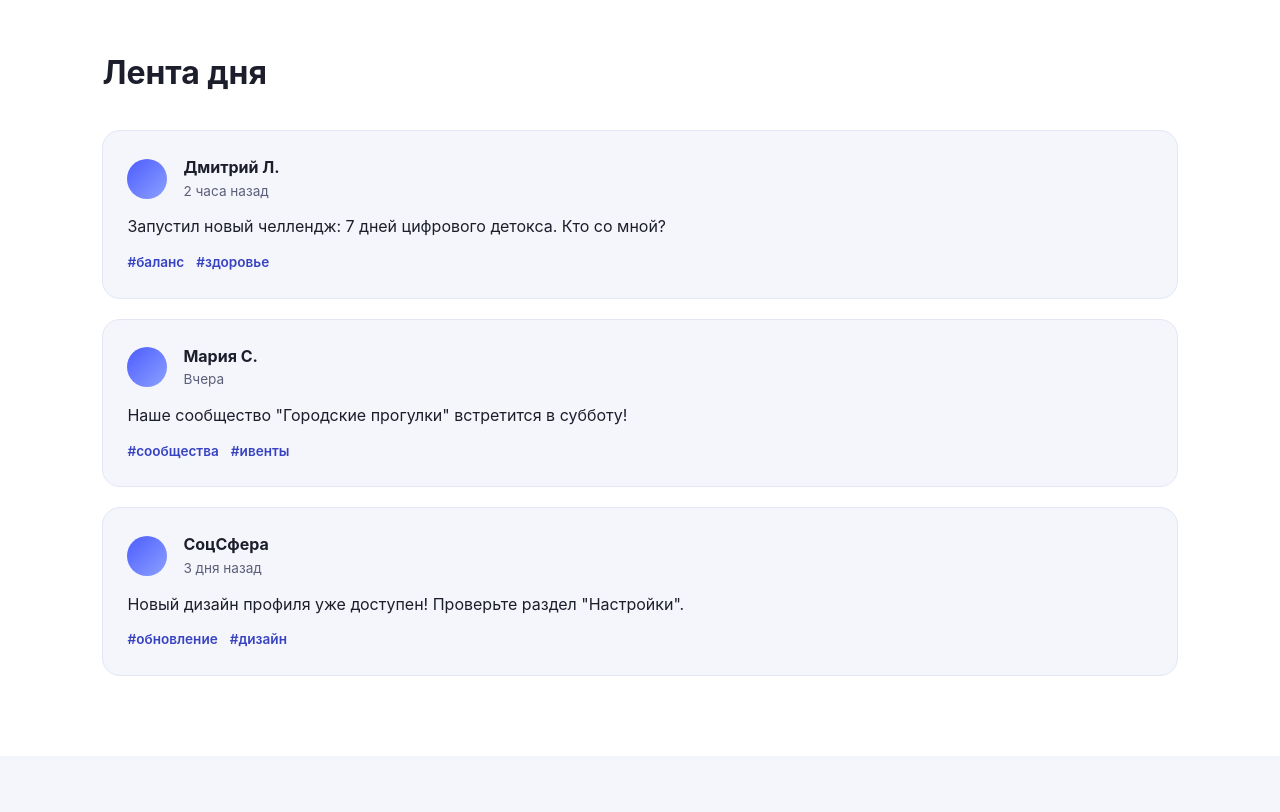
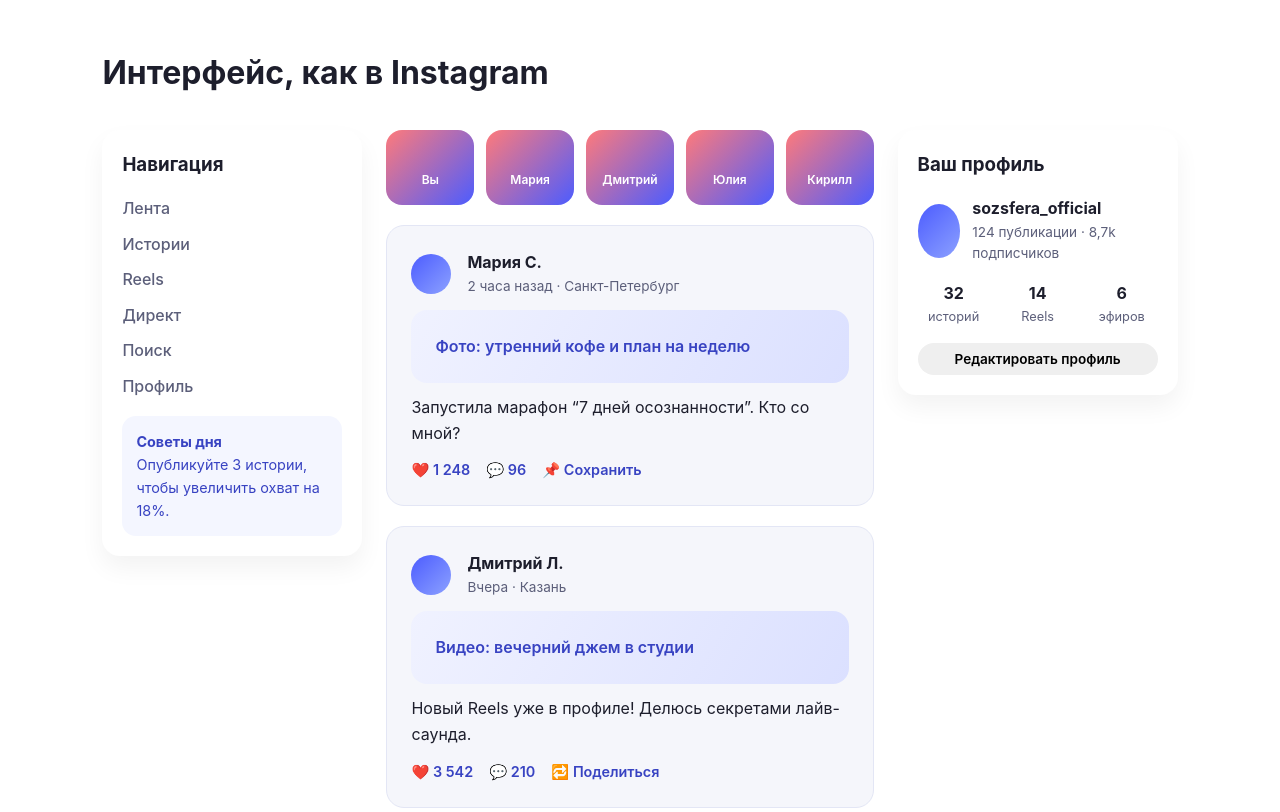
Before and after one commit to forget-ful-day/OS, a website: page public/index.html in a window 1280 px wide. Shown: the part 1040-1852 px from the top of the page. Drawn offline with Linux system fonts and the light colour scheme.

Commit message:
Expand landing page with Instagram-style UI

```diff
--- a/public/index.html
+++ b/public/index.html
@@ -13,7 +13,7 @@
         <div class="logo">СоцСфера</div>
         <ul class="nav-links">
           <li><a href="#features">Возможности</a></li>
-          <li><a href="#feed">Лента</a></li>
+          <li><a href="#app">Интерфейс</a></li>
           <li><a href="#community">Сообщества</a></li>
           <li><a href="#cta">Присоединиться</a></li>
         </ul>
@@ -21,10 +21,10 @@
       </nav>
       <div class="hero-content">
         <div>
-          <h1>СоцСфера — место, где ваши истории находят своих людей.</h1>
+          <h1>СоцСфера — готовая соцсеть в стиле Instagram для вашего бренда.</h1>
           <p>
-            Делитесь моментами, создавайте сообщества, проводите прямые эфиры и
-            настраивайте свою ленту под интересы. Всё в одном приложении.
+            Публикуйте посты, истории и ролики, общайтесь в директе, ведите
+            прямые эфиры и находите друзей по интересам. Всё в одном приложении.
           </p>
           <div class="hero-actions">
             <button class="btn primary">Создать аккаунт</button>
@@ -33,32 +33,32 @@
           <div class="hero-stats">
             <div>
               <strong>2,3 млн</strong>
-              <span>пользователей</span>
+              <span>активных пользователей</span>
             </div>
             <div>
               <strong>15 тыс.</strong>
-              <span>сообществ</span>
+              <span>сообществ и чатов</span>
             </div>
             <div>
               <strong>98%</strong>
-              <span>довольных</span>
+              <span>лояльность аудитории</span>
             </div>
           </div>
         </div>
         <div class="hero-card">
           <div class="status">
             <span class="badge live">Live</span>
-            <p>Сегодня в эфире: музыкальная комната “Вечерний джем”.</p>
+            <p>Сегодня в эфире: интервью с блогерами “Городские истории”.</p>
           </div>
           <div class="profile">
             <div class="avatar"></div>
             <div>
               <h3>Алина К.</h3>
-              <p>Создательница сообщества “Городские прогулки”</p>
+              <p>Авторка канала “Городские прогулки”</p>
             </div>
           </div>
           <div class="card-footer">
-            <span>Новые друзья: 128</span>
+            <span>Новые подписчики: 128</span>
             <button class="btn small">Подписаться</button>
           </div>
         </div>
@@ -71,68 +71,107 @@
         <div class="grid">
           <article>
             <h3>Умная лента</h3>
-            <p>Алгоритм подбирает контент по интересам и событиям в вашем районе.</p>
+            <p>Рекомендации на основе подписок, хэштегов и активности друзей.</p>
           </article>
           <article>
             <h3>Приватность</h3>
             <p>Гибкие настройки видимости постов, историй и списков друзей.</p>
           </article>
           <article>
-            <h3>Комнаты</h3>
-            <p>Создавайте голосовые комнаты и проводите встречи в один клик.</p>
+            <h3>Истории и Reels</h3>
+            <p>Быстрые форматы контента с эффектами, музыкой и интерактивом.</p>
           </article>
           <article>
-            <h3>Маркетплейс</h3>
-            <p>Покупайте и продавайте локально прямо в приложении.</p>
+            <h3>Директ и звонки</h3>
+            <p>Личные сообщения, групповые чаты и видеовстречи без переключений.</p>
           </article>
         </div>
       </section>
 
-      <section id="feed" class="section alt">
-        <h2>Лента дня</h2>
+      <section id="app" class="section alt">
+        <h2>Интерфейс, как в Instagram</h2>
+        <div class="app-layout">
+          <aside class="sidebar">
+            <h3>Навигация</h3>
+            <ul>
+              <li>Лента</li>
+              <li>Истории</li>
+              <li>Reels</li>
+              <li>Директ</li>
+              <li>Поиск</li>
+              <li>Профиль</li>
+            </ul>
+            <div class="sidebar-card">
+              <p><strong>Советы дня</strong></p>
+              <p>Опубликуйте 3 истории, чтобы увеличить охват на 18%.</p>
+            </div>
+          </aside>
           <div class="feed">
+            <div class="stories">
+              <div class="story"><span>Вы</span></div>
+              <div class="story"><span>Мария</span></div>
+              <div class="story"><span>Дмитрий</span></div>
+              <div class="story"><span>Юлия</span></div>
+              <div class="story"><span>Кирилл</span></div>
+            </div>
             <article class="feed-item">
               <div class="feed-header">
                 <div class="avatar small"></div>
                 <div>
-                <strong>Дмитрий Л.</strong>
-                <span>2 часа назад</span>
+                  <strong>Мария С.</strong>
+                  <span>2 часа назад · Санкт-Петербург</span>
                 </div>
               </div>
-            <p>Запустил новый челлендж: 7 дней цифрового детокса. Кто со мной?</p>
-            <div class="feed-tags">
-              <span>#баланс</span>
-              <span>#здоровье</span>
+              <div class="post-preview">Фото: утренний кофе и план на неделю</div>
+              <p>Запустила марафон “7 дней осознанности”. Кто со мной?</p>
+              <div class="feed-actions">
+                <span>❤️ 1 248</span>
+                <span>💬 96</span>
+                <span>📌 Сохранить</span>
               </div>
             </article>
             <article class="feed-item">
               <div class="feed-header">
                 <div class="avatar small"></div>
                 <div>
-                <strong>Мария С.</strong>
-                <span>Вчера</span>
+                  <strong>Дмитрий Л.</strong>
+                  <span>Вчера · Казань</span>
                 </div>
               </div>
-            <p>Наше сообщество "Городские прогулки" встретится в субботу!</p>
-            <div class="feed-tags">
-              <span>#сообщества</span>
-              <span>#ивенты</span>
+              <div class="post-preview">Видео: вечерний джем в студии</div>
+              <p>Новый Reels уже в профиле! Делюсь секретами лайв-саунда.</p>
+              <div class="feed-actions">
+                <span>❤️ 3 542</span>
+                <span>💬 210</span>
+                <span>🔁 Поделиться</span>
               </div>
             </article>
-          <article class="feed-item">
-            <div class="feed-header">
-              <div class="avatar small"></div>
+          </div>
+          <aside class="profile-card">
+            <h3>Ваш профиль</h3>
+            <div class="profile-summary">
+              <div class="avatar"></div>
               <div>
-                <strong>СоцСфера</strong>
-                <span>3 дня назад</span>
+                <strong>sozsfera_official</strong>
+                <span>124 публикации · 8,7k подписчиков</span>
               </div>
             </div>
-            <p>Новый дизайн профиля уже доступен! Проверьте раздел "Настройки".</p>
-            <div class="feed-tags">
-              <span>#обновление</span>
-              <span>#дизайн</span>
+            <div class="profile-stats">
+              <div>
+                <strong>32</strong>
+                <span>историй</span>
               </div>
-          </article>
+              <div>
+                <strong>14</strong>
+                <span>Reels</span>
+              </div>
+              <div>
+                <strong>6</strong>
+                <span>эфиров</span>
+              </div>
+            </div>
+            <button class="btn small">Редактировать профиль</button>
+          </aside>
         </div>
       </section>
 
--- a/public/styles.css
+++ b/public/styles.css
@@ -230,6 +230,107 @@ body {
   border: 1px solid #e3e6f5;
 }
 
+.app-layout {
+  display: grid;
+  grid-template-columns: minmax(200px, 260px) minmax(320px, 1fr) minmax(220px, 280px);
+  gap: 24px;
+  align-items: start;
+}
+
+.sidebar,
+.profile-card {
+  background: var(--white);
+  padding: 20px;
+  border-radius: 18px;
+  box-shadow: 0 12px 24px rgba(0, 0, 0, 0.05);
+  display: flex;
+  flex-direction: column;
+  gap: 16px;
+}
+
+.sidebar ul {
+  list-style: none;
+  display: grid;
+  gap: 10px;
+  color: var(--muted);
+  font-weight: 500;
+}
+
+.sidebar-card {
+  background: #f4f6ff;
+  padding: 14px;
+  border-radius: 14px;
+  color: var(--primary-dark);
+  font-size: 0.9rem;
+}
+
+.stories {
+  display: grid;
+  grid-template-columns: repeat(auto-fit, minmax(70px, 1fr));
+  gap: 12px;
+}
+
+.story {
+  background: linear-gradient(135deg, #ff7a7a, #4c5cff);
+  color: var(--white);
+  border-radius: 16px;
+  padding: 16px 10px;
+  font-size: 0.75rem;
+  font-weight: 600;
+  text-align: center;
+}
+
+.story span {
+  display: block;
+  margin-top: 24px;
+}
+
+.post-preview {
+  background: linear-gradient(120deg, #f0f2ff, #dbe0ff);
+  border-radius: 16px;
+  padding: 24px;
+  color: var(--primary-dark);
+  font-weight: 600;
+  margin: 12px 0;
+}
+
+.feed-actions {
+  display: flex;
+  gap: 16px;
+  flex-wrap: wrap;
+  margin-top: 12px;
+  color: var(--primary-dark);
+  font-weight: 600;
+  font-size: 0.9rem;
+}
+
+.profile-summary {
+  display: flex;
+  gap: 12px;
+  align-items: center;
+}
+
+.profile-summary span {
+  display: block;
+  color: var(--muted);
+  font-size: 0.85rem;
+}
+
+.profile-stats {
+  display: grid;
+  grid-template-columns: repeat(3, 1fr);
+  gap: 12px;
+  text-align: center;
+  color: var(--muted);
+  font-size: 0.8rem;
+}
+
+.profile-stats strong {
+  display: block;
+  color: var(--text);
+  font-size: 1rem;
+}
+
 .feed-header {
   display: flex;
   gap: 16px;
@@ -324,4 +425,8 @@ body {
   .cta {
     margin: 0 6% 60px;
   }
+
+  .app-layout {
+    grid-template-columns: 1fr;
+  }
 }
```
Lines whose indentation alone changed are shown as unchanged.
